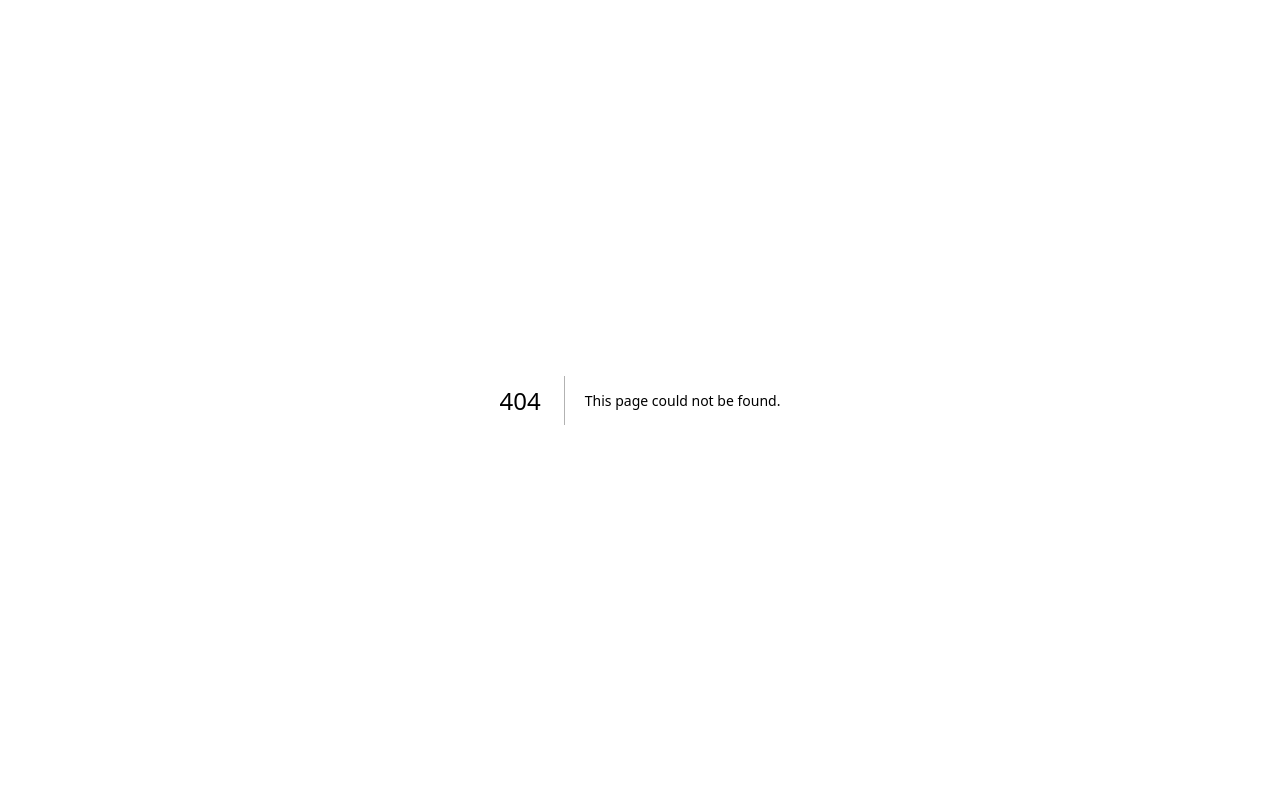
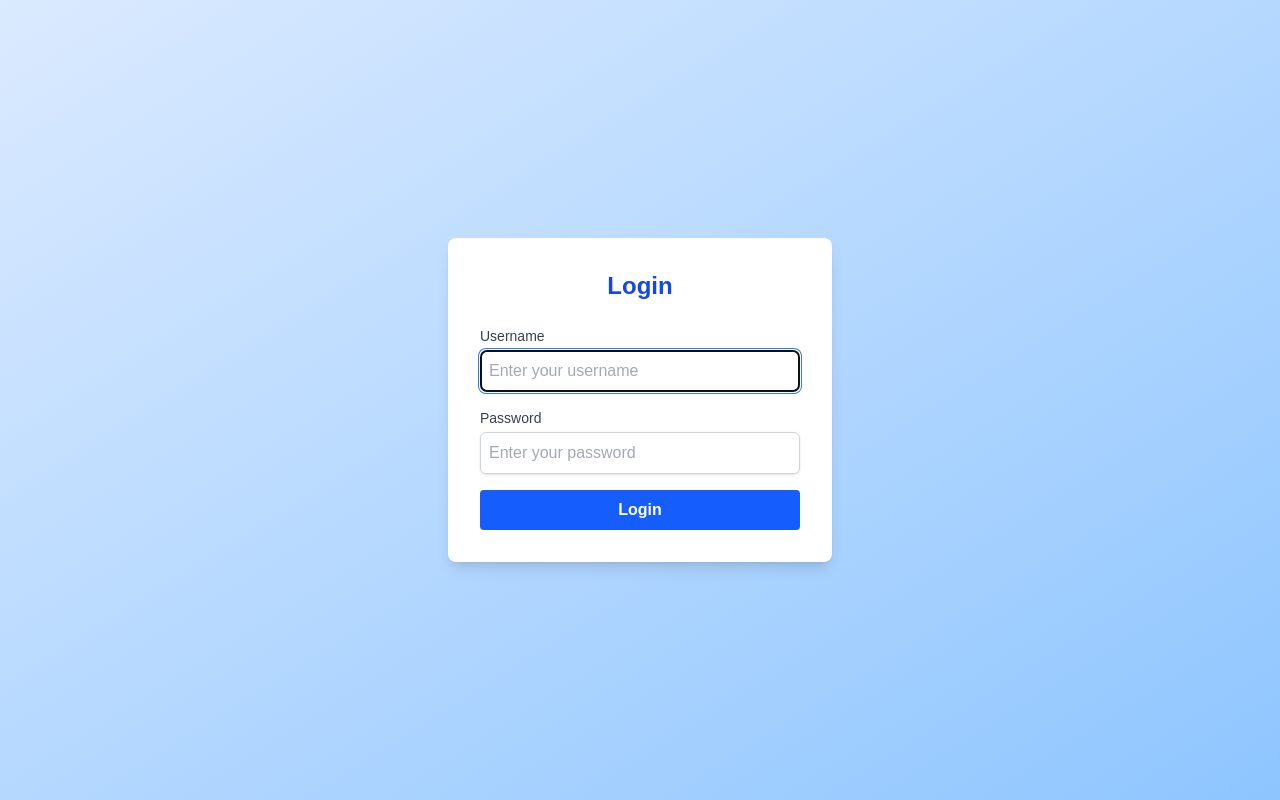
Before and after one commit to superAman07/courier-billing-app, a Next.js app: page /login in a window 1280 px wide. Before the commit this address had no page. Built offline with nearby package versions, Linux system fonts and the light colour scheme.

Commit message:
added middleware and  login ui

```diff
--- /dev/null
+++ b/app/login/page.tsx
@@ -0,0 +1,5 @@
+import LoginPage from "@/components/LoginPage";
+
+export default function () {
+    return <LoginPage />
+}
--- /dev/null
+++ b/components/LoginPage.tsx
@@ -0,0 +1,71 @@
+'use client';
+import { useState } from 'react';
+import { useRouter } from 'next/navigation';
+import axios from 'axios';
+import { toast } from 'sonner';
+
+export default function LoginPage() {
+  const [form, setForm] = useState({ username: '', password: '' });
+  const [loading, setLoading] = useState(false);
+  const router = useRouter();
+
+  const handleChange = (e: React.ChangeEvent<HTMLInputElement>) => {
+    const { name, value } = e.target;
+    setForm(prev => ({ ...prev, [name]: value }));
+  };
+
+  const handleSubmit = async (e: React.FormEvent) => {
+    e.preventDefault();
+    setLoading(true);
+    try {
+      await axios.post('/api/login', form);
+      toast.success('Login successful');
+      router.push('/');
+    } catch (err: any) {
+      toast.error(err?.response?.data?.error || 'Login failed');
+    } finally {
+      setLoading(false);
+    }
+  };
+
+  return (
+    <div className="min-h-screen flex items-center justify-center bg-gradient-to-br from-blue-100 to-blue-300">
+      <div className="bg-white rounded-lg shadow-lg p-8 w-full max-w-sm">
+        <h1 className="text-2xl font-bold text-center mb-6 text-blue-700">Login</h1>
+        <form onSubmit={handleSubmit} className="space-y-4">
+          <div>
+            <label className="block text-sm font-medium text-gray-700 mb-1">Username</label>
+            <input
+              name="username"
+              value={form.username}
+              onChange={handleChange}
+              className="w-full p-2 border text-gray-600 border-gray-300 rounded-md shadow-sm focus:ring-2 focus:ring-blue-500 focus:border-blue-500"
+              placeholder='Enter your username'
+              required
+              autoFocus
+            />
+          </div>
+          <div>
+            <label className="block text-sm font-medium text-gray-700 mb-1">Password</label>
+            <input
+              name="password"
+              type="password"
+              value={form.password}
+              onChange={handleChange}
+              className="w-full p-2 border text-gray-600 border-gray-300 rounded-md shadow-sm focus:ring-2 focus:ring-blue-500 focus:border-blue-500"
+              placeholder='Enter your password'
+              required
+            />
+          </div>
+          <button
+            type="submit"
+            disabled={loading}
+            className={`w-full py-2 px-4 rounded bg-blue-600 text-white font-semibold hover:bg-blue-700 transition ${loading ? 'opacity-60 cursor-not-allowed' : ''}`}
+          >
+            {loading ? 'Logging in...' : 'Login'}
+          </button>
+        </form>
+      </div>
+    </div>
+  );
+}
--- /dev/null
+++ b/middleware.ts
@@ -0,0 +1,35 @@
+import { NextRequest, NextResponse } from 'next/server';
+
+export function middleware(request: NextRequest) {
+  const { pathname } = request.nextUrl;
+  const authCookie = request.cookies.get('auth');
+
+  if (
+    pathname.startsWith('/login') ||
+    pathname.startsWith('/api/login') ||
+    pathname.startsWith('/_next') ||
+    pathname.startsWith('/favicon.ico')
+  ) {
+    return NextResponse.next();
+  }
+
+  if (!authCookie) {
+    const loginUrl = new URL('/login', request.url);
+    return NextResponse.redirect(loginUrl);
+  }
+
+  return NextResponse.next();
+}
+
+export const config = {
+  matcher: [
+    /*
+      Protect all routes except:
+      - /login
+      - /api/login
+      - /_next/static
+      - /favicon.ico
+    */
+    '/((?!login|api/login|_next/static|favicon.ico).*)',
+  ],
+};
```
